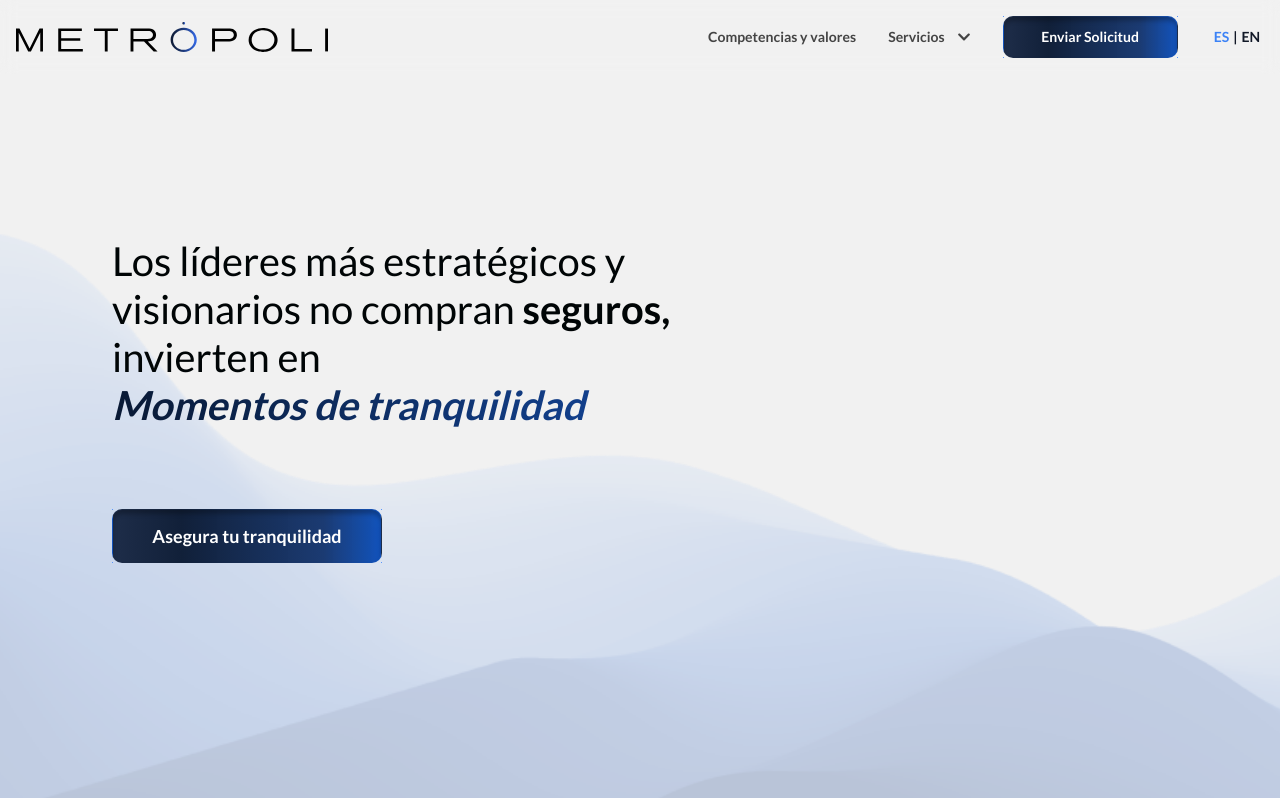
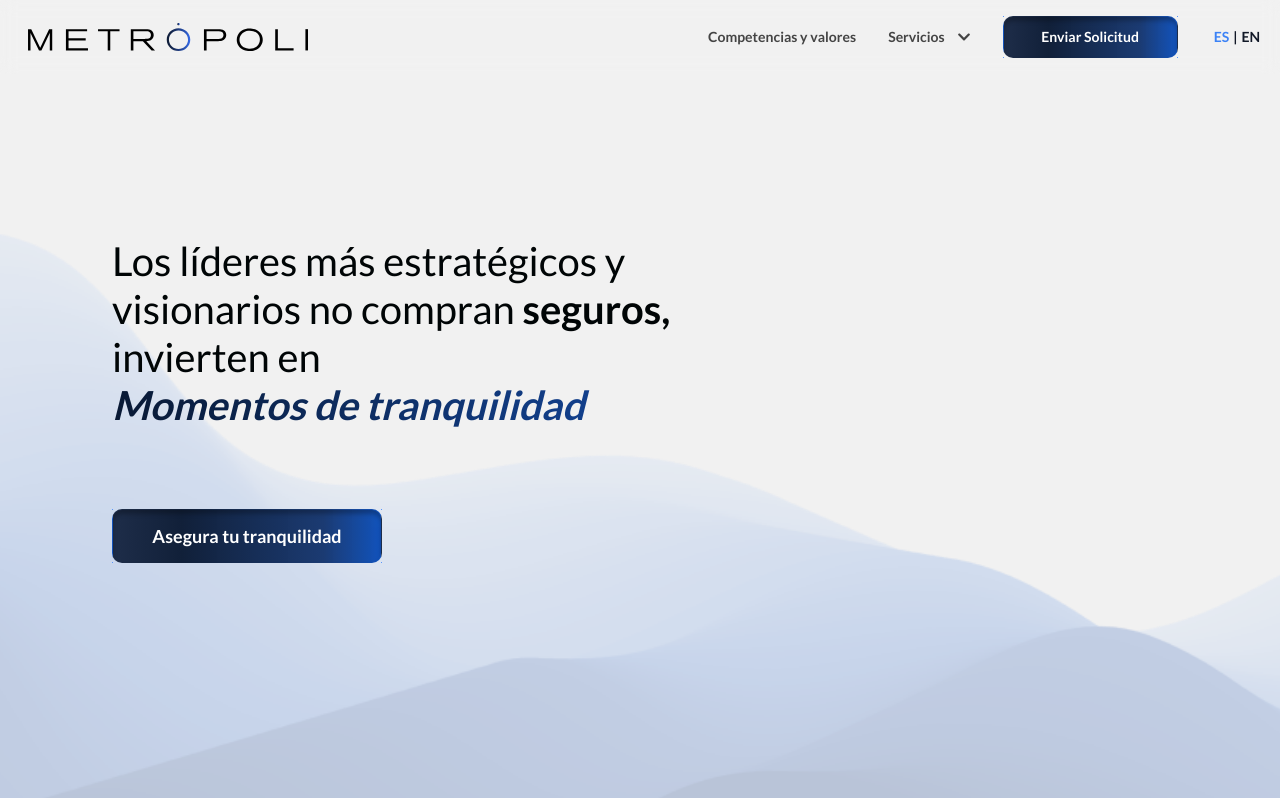
Before and after one commit to saulram/metropoli-web, a Next.js app: page / in a window 1280 px wide. Shown: the top 798 px of the page. Built offline with nearby package versions, Linux system fonts and the light colour scheme.

Commit message:
Adjust Navigation logo size and add margin to the container

```diff
--- a/src/components/Navigation.tsx
+++ b/src/components/Navigation.tsx
@@ -32,9 +32,9 @@ export default function Navigation() {
                 {/* Logo */}
                 <motion.div
                     whileHover={{ scale: 1.05 }}
-                    className="w-1/4 text-lg font-bold cursor-pointer" style={{maxWidth:"350px"}}>
+                    className="w-1/4 text-lg font-bold cursor-pointer ms-3" style={{maxWidth:"350px"}}>
                     <Link href="/">
-                        <img src={"/logotipo_negro.svg"} alt={"logotipo"} width={340} />
+                        <img src={"/logotipo_negro.svg"} alt={"logotipo"} width={280} />
                     </Link>
                 </motion.div>
 
```
Also changed, not shown: 1 other file (tests, documents, lock files or other folders).
